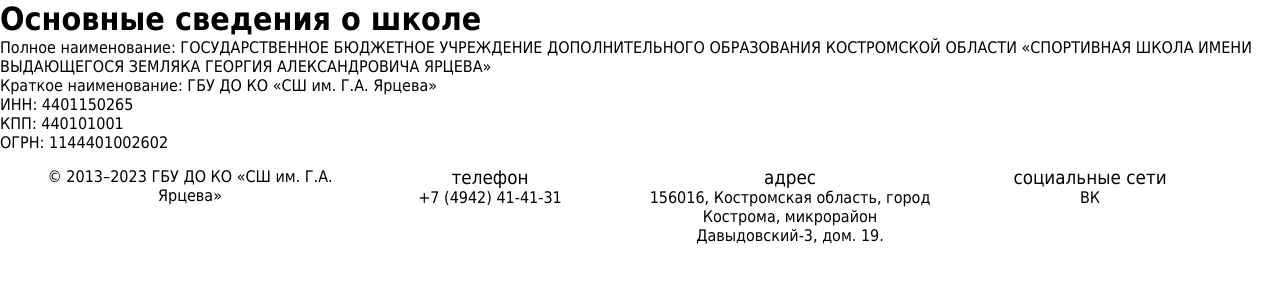
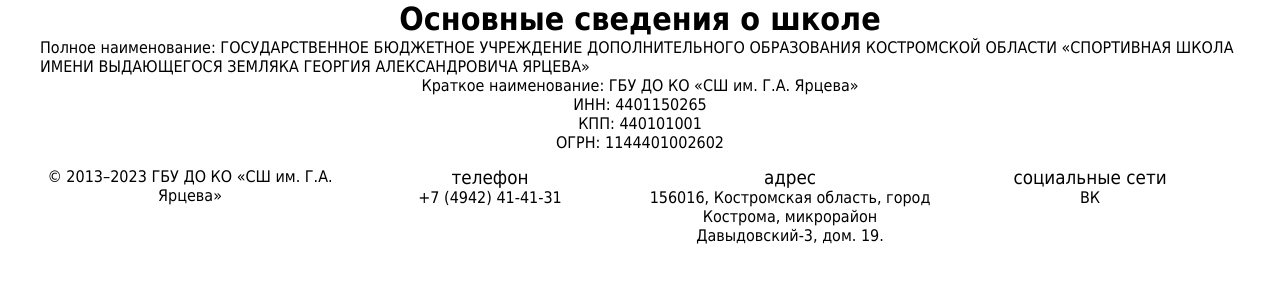
Before and after one commit to AirGuy-one/sports_school, a Django app: page /basic_info in a window 1280 px wide. Shown: the part 88-388 px from the top of the page. Run offline with Django 4.2, Linux system fonts and the light colour scheme; parts of the project's set-up code (start-up, migrations or seed data) failed here and were passed over.

Commit message:
Add 5th image and set the max-width of the content in the basic_information.html to 1200px

```diff
--- a/templates/basic_information.html
+++ b/templates/basic_information.html
@@ -1,10 +1,13 @@
 {% extends "base.html" %}
 
 {% block main %}
-	<h1>Основные сведения о школе</h1>
-	<p>Полное наименование: ГОСУДАРСТВЕННОЕ БЮДЖЕТНОЕ УЧРЕЖДЕНИЕ ДОПОЛНИТЕЛЬНОГО ОБРАЗОВАНИЯ КОСТРОМСКОЙ ОБЛАСТИ «СПОРТИВНАЯ ШКОЛА ИМЕНИ ВЫДАЮЩЕГОСЯ ЗЕМЛЯКА ГЕОРГИЯ АЛЕКСАНДРОВИЧА ЯРЦЕВА»</p>
-	<p>Краткое наименование: ГБУ ДО КО «СШ  им. Г.А. Ярцева»</p>
-	<p>ИНН: 4401150265</p>
-	<p>КПП: 440101001</p>
-	<p>ОГРН: 1144401002602</p>
+    <main style="max-width: 1200px; margin: 0 auto;">
+        <h1>Основные сведения о школе</h1>
+        <p>Полное наименование: ГОСУДАРСТВЕННОЕ БЮДЖЕТНОЕ УЧРЕЖДЕНИЕ ДОПОЛНИТЕЛЬНОГО ОБРАЗОВАНИЯ КОСТРОМСКОЙ ОБЛАСТИ
+            «СПОРТИВНАЯ ШКОЛА ИМЕНИ ВЫДАЮЩЕГОСЯ ЗЕМЛЯКА ГЕОРГИЯ АЛЕКСАНДРОВИЧА ЯРЦЕВА»</p>
+        <p>Краткое наименование: ГБУ ДО КО «СШ им. Г.А. Ярцева»</p>
+        <p>ИНН: 4401150265</p>
+        <p>КПП: 440101001</p>
+        <p>ОГРН: 1144401002602</p>
+    </main>
 {% endblock %}
--- a/templates/index.html
+++ b/templates/index.html
@@ -16,6 +16,9 @@
                 </div>
                 <div class="slide-item">
                     <img src="{% static 'images/image4.jpg' %}" alt="Slide 4">
+                </div>
+                <div class="slide-item">
+                    <img src="{% static 'images/image5.jpg' %}" alt="Slide 5">
                 </div>
             </div>
             <div class="school-name-text">
```
